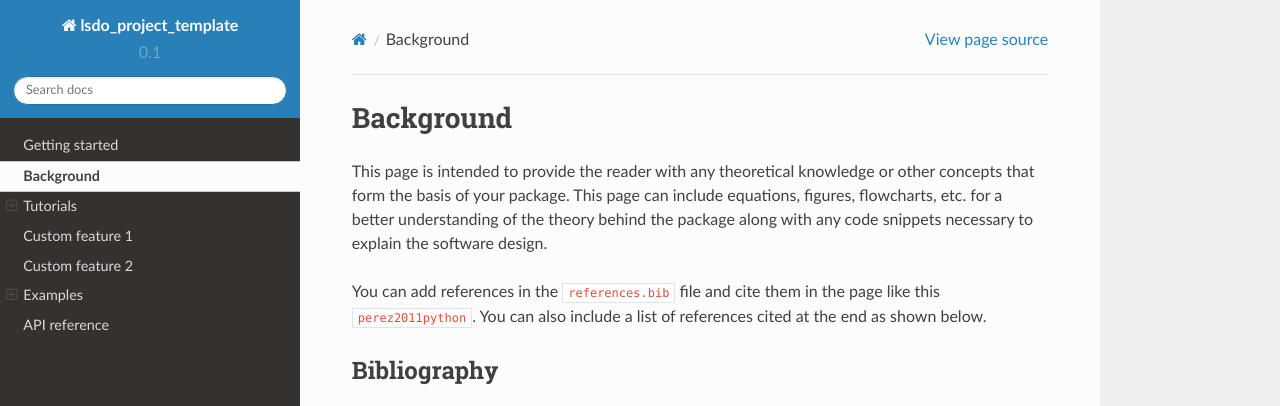
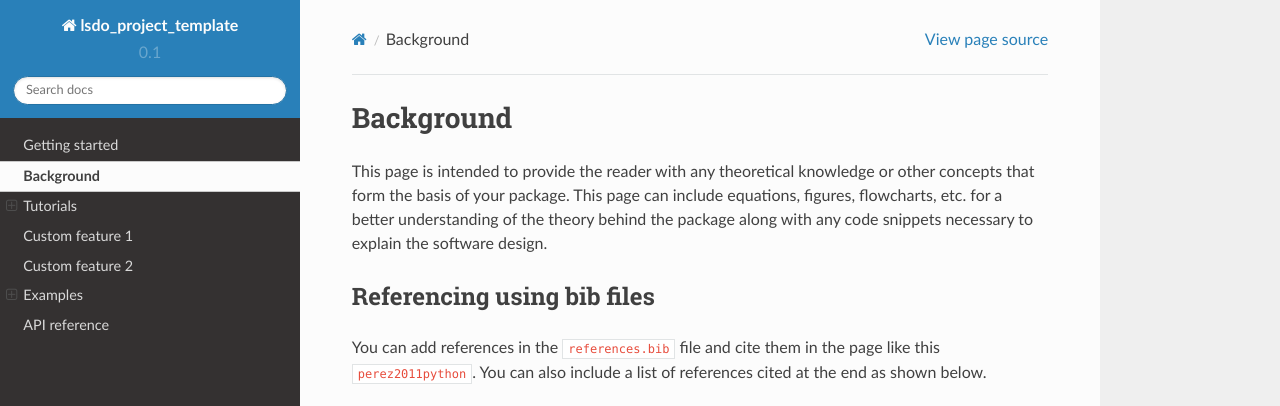
Before and after one commit to LSDOlab/lsdo_project_template, a Sphinx documentation site: the page built from docs/src/background.md, in a window 1280 px wide, cut to the strip 0-406 px from the top of the page. Built offline with Sphinx 7.4.7 and the Read the Docs theme 2.0.0, drawn with Linux system fonts in a browser that asks for light colours; pages that are not in the unit, such as notebooks, are missing from menus; cross-references to code outside the pages are shown as plain code.

Commit message:
added support for latex amsmath env, title on header, and tasklists

```diff
--- a/docs/conf.py
+++ b/docs/conf.py
@@ -42,7 +42,8 @@
 # sphinxcontrib.bibtex options
 bibtex_bibfiles = ['src/references.bib']
 
-myst_enable_extensions = ["dollarmath"] # allow parsing: Inline math: $...$ , and Display (block) math: $$...$$
+myst_title_to_header = True
+myst_enable_extensions = ["dollarmath", "amsmath", "tasklist"]
 nb_execution_mode = 'off'
 
 # autodoc options
--- a/docs/src/background.md
+++ b/docs/src/background.md
@@ -1,8 +1,13 @@
-# Background
+---
+title: Background
+---
+
 This page is intended to provide the reader with any theoretical
 knowledge or other concepts that form the basis of your package.
 This page can include equations, figures, flowcharts, etc. for a better understanding of the theory behind
 the package along with any code snippets necessary to explain the software design.
+
+## Referencing using bib files
 
 You can add references in the `references.bib` file and cite them
 in the page like this {cite:p}`perez2011python`.
```
